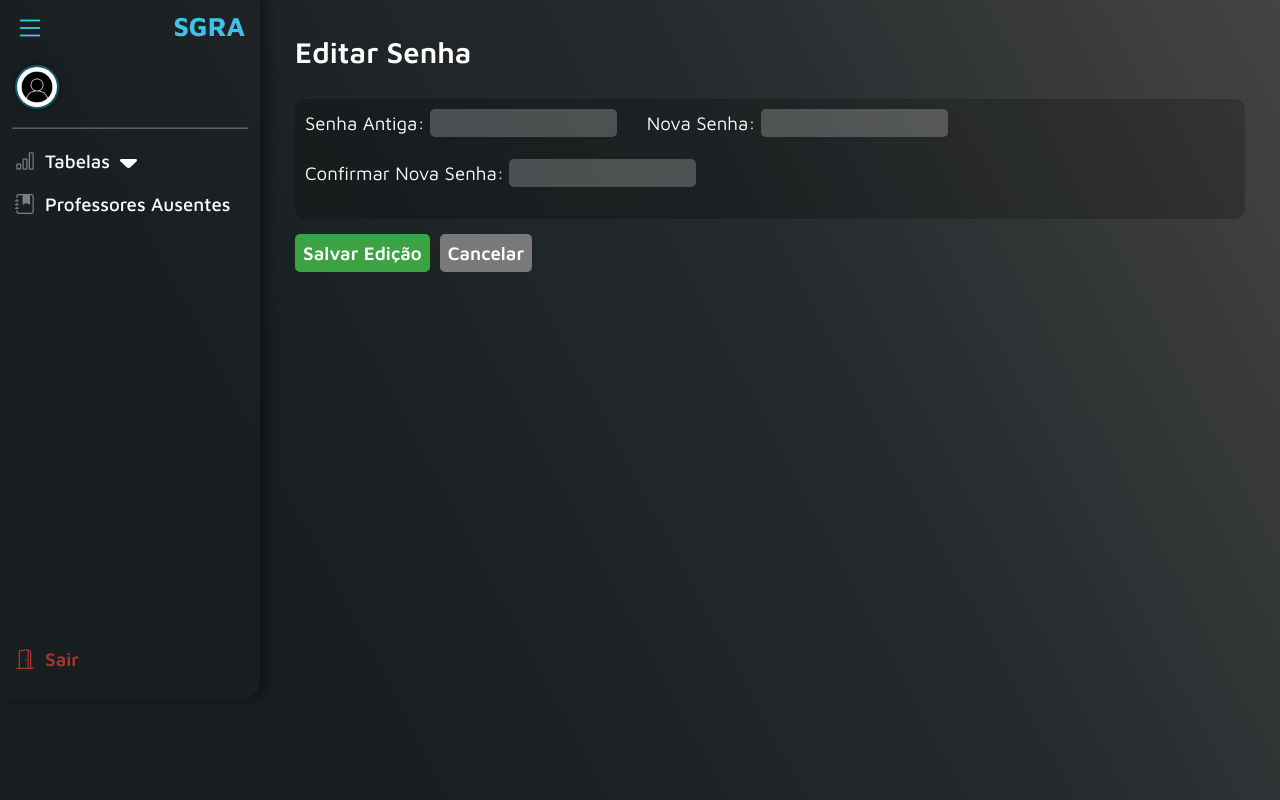
After one commit to DavyDantas/Gerenciador-de-aulas, a Django app: page /editar-senha in a window 1280 px wide. The commit adds this page. Run offline with Django 4.2, Linux system fonts and the light colour scheme; a user stored in the database is signed in; parts of the project's set-up code (start-up, migrations or seed data) failed here and were passed over.

Commit message:
update user edit

```diff
--- /dev/null
+++ b/apps/manager/template/editPassword.html
@@ -0,0 +1,71 @@
+{% extends "base.html" %}
+{% load static %}
+
+{% block css %}
+<link rel="stylesheet" href="{% static 'css/forms.css' %}">
+{% endblock css %}
+
+
+{% block main %}
+
+<h1 class="title-main">Editar Senha</h1>
+
+<form action="{% url 'PasswordEdit' %}" method="post">
+    {% csrf_token %}
+<div class="div-form">
+
+    <div class="form-group">
+        <label for="{{ form_password.old_password.id_for_label }}">Senha Antiga:</label>
+        {{ form_password.old_password }}
+        {% for error in form_password.old_password.errors %}
+            <span class="errorlist">{{ error }}</span>
+        {% endfor %}
+    </div>
+
+    <div class="form-group">
+        <label for="{{ form_password.new_password1.id_for_label }}">Nova Senha:</label>
+        {{ form_password.new_password1 }}
+        {% for error in form_password.new_password1.errors %}
+            <span class="errorlist">{{ error }}</span>
+        {% endfor %}
+    </div>
+
+    <div class="form-group">
+        <label for="{{ form_password.new_password2.id_for_label }}">Confirmar Nova Senha:</label>
+        {{ form_password.new_password2 }}
+        <ul>
+        {% for error in form_password.new_password2.errors %}
+            <li class="errorlist"><span >{{ error }}</span></li>
+        {% endfor %}
+        </ul>
+    </div>
+
+    <div class="form-group">
+        {% if form_password.non_field_errors %}
+            <ul>
+            {% for error in form_password.non_field_errors %}
+                <li class="errorlist"><span >{{ error }}</span></li>
+            {% endfor %}
+            </ul>
+        {% endif %}
+    </div>
+
+
+</div>
+
+    <div class="group-bottons">
+
+        <div class="submit-btn">
+            <button type="submit" class="">Salvar Edição</button>
+        </div>
+
+        <div class="cancel-option">
+            <a href="{% url 'UserEdit' %}">
+                <span class="">Cancelar</span>
+            </a>
+        </div>
+    </div>
+
+</form>
+
+{% endblock %}
--- a/apps/manager/urls.py
+++ b/apps/manager/urls.py
@@ -2,10 +2,14 @@ from django.urls import path, re_path
 from .views import *
 from django.contrib.auth.decorators import login_required
 from django.shortcuts import redirect
+from django.conf import settings
+from django.conf.urls.static import static
 
 urlpatterns = [
     path('login', login_view, name="login"),
     path('logout', login_required(logout_view), name="logout"),
+    path('editar-usuario', login_required(userEdit), name="UserEdit"),
+    path('editar-senha', login_required(changePassword), name="PasswordEdit"),
     re_path(r'^$', lambda x: redirect('index'), name='index'),
     path('lista-turmas', login_required(listarTurmas), name="index"),
     path('form-turmas', login_required(classForm), name="FormClass"),
@@ -25,3 +29,6 @@ urlpatterns = [
     path('excluir-Curso/<int:pk>', login_required(courseDelete), name="CourseDelete"),
     path('Professores-Ausentes', login_required(absentsTeachers), name="AbsentsTeachers"),
 ]
+
+if settings.DEBUG:
+    urlpatterns += static(settings.MEDIA_URL, document_root=settings.MEDIA_ROOT)
--- a/apps/manager/views.py
+++ b/apps/manager/views.py
@@ -3,7 +3,7 @@ from .models import Class, Teacher, Subject, categoryCourse
 from .models import dayClasses as dayC
 from .forms import *
 from django.contrib import messages
-from django.http import HttpResponse
+from django.contrib.auth.forms import UserChangeForm, PasswordChangeForm
 from sgra.users.forms import *
 from django.contrib.auth import logout
 from django.contrib.auth import authenticate, login
@@ -65,13 +65,48 @@ def teacherForm(request):
             Teacher.objects.create(user=user)
             return redirect('FormTeacher')
 
-
-
     context={
         'form': form,
         'teachers': teachers,
         }
     return render(request, "Teacher/formsProfessor.html", context)
+
+def userEdit(request):
+
+    if request.method == "GET":
+        form_user = EditUser(instance=request.user)
+
+    else:
+        value = request.POST.copy()
+        value["username"] = request.user.username
+        form_user = EditUser(value, request.FILES, instance=request.user)
+
+        print(form_user)
+        if form_user.is_valid():
+            form_user.save()
+
+            return redirect('index')
+
+    context={
+        'form_user': form_user,
+        }
+    return render(request, "editUser.html", context)
+
+def changePassword(request):
+
+    if request.method == "GET":
+        form_password = PasswordChangeForm(request.user)
+    else:
+        form_password = PasswordChangeForm(request.user, request.POST)
+
+        if form_password.is_valid():
+            form_password.save()
+            return redirect('index')
+
+    context={
+        'form_password': form_password,
+        }
+    return render(request, "editPassword.html", context)
 
 @group_required(["GERENTE"])
 def subjectForm(request):
@@ -211,21 +246,20 @@ def subjectsClass(request, pk):
     dayClasses_list_afternoon = turm.dayclasses_set.filter(timeTable="Vespertino")
     dayClasses_list_night = turm.dayclasses_set.filter(timeTable="Noturno")
 
-    if request.method == "GET":
-        formAbsent = formsAbsent()
+    formAbsent = formsAbsent()
 
-    else:
+    if request.method == "POST":
+
         data = request.POST.copy()
         data["classObj"] = turm
 
         formAbsent = formsAbsent(data)
-        formAbsent.instance.classObj = turm
-        print(formAbsent.errors)
-
+        # formAbsent.instance.classObj = turm
         if formAbsent.is_valid():
-            print("VALIDO")
             formAbsent.save()
             formAbsent = formsAbsent()
+
+    print(dayClasses_list_night)
 
     context = {
         'class_morning': dayClasses_list_morning,
@@ -423,6 +457,9 @@ def subjectDelete(request, pk):
 def classEdit(request, pk):
 
     clas = get_object_or_404(Class,pk=pk)
+    dayClasses_morning_list = []
+    dayClasses_afternoon_list = []
+    dayClasses_night_list = []
     dayClasses_list = []
     dayClass_morning = dayClasses.objects.filter(classObj = clas, timeTable = "Matutino")
     dayClass_afternoon = dayClasses.objects.filter(classObj = clas, timeTable = "Vespertino")
@@ -439,16 +476,15 @@ def classEdit(request, pk):
 
             if dayClass_morning:
                 dayClass_morning_form = [formsDayClasses(request.POST, instance=item, prefix=str(i)) for i, item in enumerate(dayClass_morning)]
-                print("tem manhã")
             else:
-                print(" não tem manhã")
                 dayClass_morning_form = [formsDayClasses(request.POST, prefix=str(i)) for i in range(0,5)]
                 for index in range(5):
                     dayClass_morning_form[index].instance.dayWeek = days[index]
                     dayClass_morning_form[index].instance.timeTable = "Matutino"
                     dayClass_morning_form[index].instance.classObj = class_save
+            dayClasses_morning_list.extend(dayClass_morning_form)
             dayClasses_list.extend(dayClass_morning_form)
-            print( dayClasses_list,"\n")
+
             if dayClass_afternoon:
                 dayClass_afternoon_form = [formsDayClasses(request.POST, instance= item, prefix=str(i+5)) for i, item in enumerate(dayClass_afternoon)]
             else:
@@ -457,8 +493,8 @@ def classEdit(request, pk):
                     dayClass_afternoon_form[index].instance.dayWeek = days[index]
                     dayClass_afternoon_form[index].instance.timeTable = "Vespertino"
                     dayClass_afternoon_form[index].instance.classObj = class_save
+            dayClasses_afternoon_list.extend(dayClass_afternoon_form)
             dayClasses_list.extend(dayClass_afternoon_form)
-            print( dayClasses_list,"\n")
 
             if dayClass_night:
                 dayClass_night_form = [formsDayClasses(request.POST, instance=item, prefix=str(i+10)) for i, item in enumerate(dayClass_night)]
@@ -468,16 +504,16 @@ def classEdit(request, pk):
                     dayClass_night_form[index].instance.dayWeek = days[index]
                     dayClass_night_form[index].instance.timeTable = "Noturno"
                     dayClass_night_form[index].instance.classObj = class_save
+            dayClasses_night_list.extend(dayClass_night_form)
             dayClasses_list.extend(dayClass_night_form)
-            print( dayClasses_list,"\n")
+
             if not all(form.verify_all_none() for form in dayClasses_list):
-                print("passou2")
+
                 if all(form.is_valid() for form in dayClasses_list):
-                    print("passo3")
                     formClass.save()
-                    for form in dayClasses_list:
-
-                        form.save()
+                    if not all(form.verify_all_none() for form in dayClasses_morning_list):[form.save() for form in dayClasses_morning_list]
+                    if not all(form.verify_all_none() for form in dayClasses_afternoon_list):[form.save() for form in dayClasses_afternoon_list]
+                    if not all(form.verify_all_none() for form in dayClasses_night_list):[form.save() for form in dayClasses_night_list]
                     return redirect('FormClass')
 
                 else:
--- a/sgra/static/css/forms.css
+++ b/sgra/static/css/forms.css
@@ -31,6 +31,16 @@
     margin-top: 15px;
     width: fit-content;
     background-color: #797979;
+    padding: 8px;
+    border-radius: 5px;
+    margin-right: 10px;
+    height: fit-content;
+}
+
+.edit-option{
+    margin-top: 15px;
+    width: fit-content;
+    background-color: var(--color2);
     padding: 8px;
     border-radius: 5px;
     margin-right: 10px;
@@ -89,7 +99,7 @@
     cursor: pointer;
 }
 
-.cancel-option a, .delete-button a{
+.cancel-option a, .delete-button a, .edit-option a{
     font-size: 14pt;
     font-weight: 600;
     color: white;
@@ -137,7 +147,7 @@
     color: white;
 }
 
-.form-element{
+.form-group > input, .form-element{
     caret-color: var(--color1);
     outline: none;
     padding: 5px;
--- a/sgra/static/css/main.css
+++ b/sgra/static/css/main.css
@@ -384,7 +384,7 @@ h4{
   max-width: 190px;
   width: auto;
   flex: 1;
-  font-size: 11pt;
+  font-size: 10pt;
 }
 
 
--- a/sgra/templates/base.html
+++ b/sgra/templates/base.html
@@ -72,7 +72,7 @@
       </div>
 
       <div class="nav-user">
-        <a href="#" id="nav-user-link">
+        <a href="{% url 'UserEdit' %}" id="nav-user-link">
           <span class="user-image-menu"> <img class="user-image"
               src="{{request.user.imgProfile}}" alt=""></span>
           <span id="user-name-menu">{{request.user.name}}</span>
--- a/sgra/users/forms.py
+++ b/sgra/users/forms.py
@@ -38,8 +38,6 @@ class UserSignupForm(UserCreationForm):
     username = forms.CharField(widget=forms.TextInput(attrs={'class': 'form-element'}))
     imgProfileVariable = forms.FileField(widget=forms.FileInput(attrs={'class': 'form-element hidden'}), required=False)
     telephone = forms.CharField(required=False, widget=forms.TextInput(attrs={'class': 'form-element'}))
-    password1 = forms.CharField(widget=forms.HiddenInput(), required=False)
-    password2 = forms.CharField(widget=forms.HiddenInput(), required=False)
 
     def clean(self):
         cleaned_data = super().clean()
@@ -70,6 +68,7 @@ class EditUser(forms.ModelForm):
     imgProfileVariable = forms.FileField(widget=forms.FileInput(attrs={'class': 'form-element hidden'}), required=False)
     telephone = forms.CharField(required=False, widget=forms.TextInput(attrs={'class': 'form-element'}))
 
+
     class Meta:
         model = User
         fields = ['name', 'username', 'imgProfileVariable', 'telephone']
--- a/sgra/users/models.py
+++ b/sgra/users/models.py
@@ -27,9 +27,9 @@ class User(AbstractUser):
     first_name = None  # type: ignore
     last_name = None  # type: ignore
     #username será usando como matricula no sistema
-    username = models.CharField(unique=True, error_messages={'unique': "Matrícula já cadastrada"})
+    username = models.CharField(max_length=150, unique=True, error_messages={'unique': "Matrícula já cadastrada"})
     imgProfileVariable = models.ImageField(blank=True, default="user-profile-icon.jpg", upload_to="UsersProfile/")
-    telephone = models.CharField(blank=True, null=True, default = None)
+    telephone = models.CharField(max_length=15, blank=True, null=True, default = None)
 
     # USERNAME_FIELD = "matriculation"  # ele usa por padrão o username
     REQUIRED_FIELDS = ['name']
```
Also changed, not shown: apps/manager/template/editUser.html (added, +49 -0 lines), config/settings/local.py (+6 -6 lines), sgra/static/css/login.css (+6 -5 lines), sgra/users/migrations/0009_alter_user_telephone_alter_user_username.py (added).
